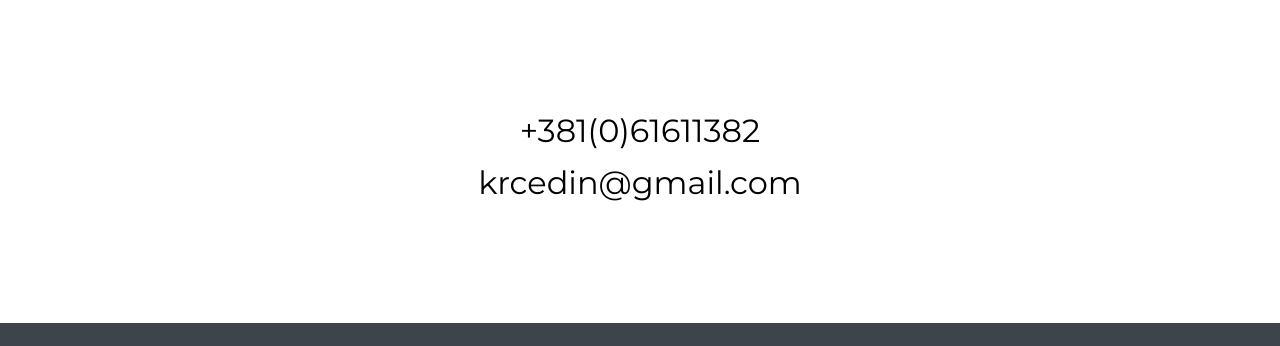
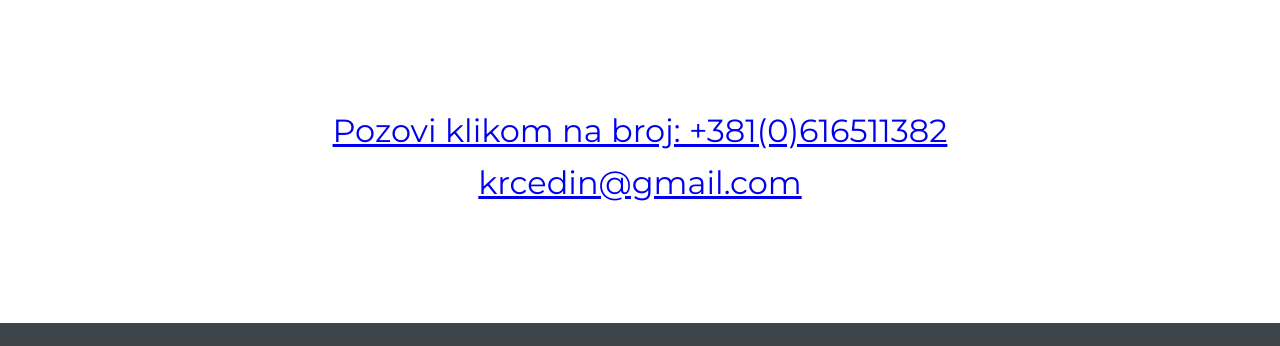
Before and after one commit to devicmk/Eureka-Krcedin, a plain HTML site: page contact.html in a window 1280 px wide. Shown: the part 140-486 px from the top of the page. Drawn offline with Linux system fonts and the light colour scheme.

Commit message:
Update contact.html

```diff
--- a/contact.html
+++ b/contact.html
@@ -32,9 +32,9 @@
 			<div class="container">
 
 				<p class="contact-subhead">
-					+381(0)61611382
+					<a href="tel:+381616511382">Pozovi klikom na broj: +381(0)616511382</a>
 					<br>
-					krcedin@gmail.com
+					<a href = "mailto: krcedin@gmail.com">krcedin@gmail.com</a>
 				</p>
 
 			</div>
```
